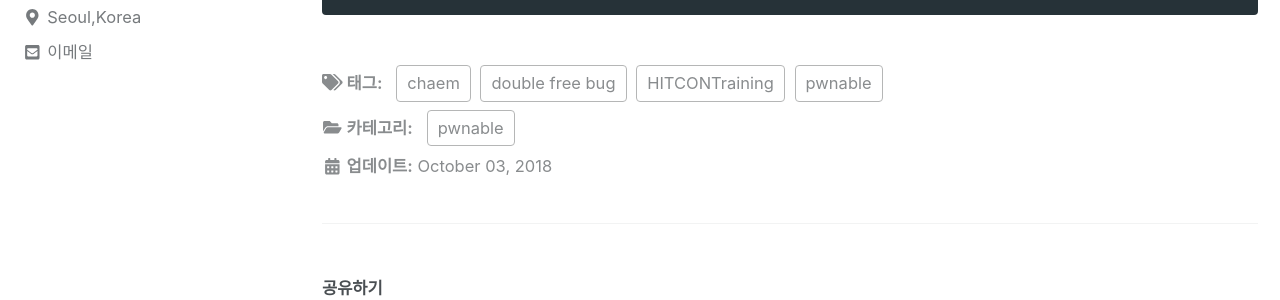
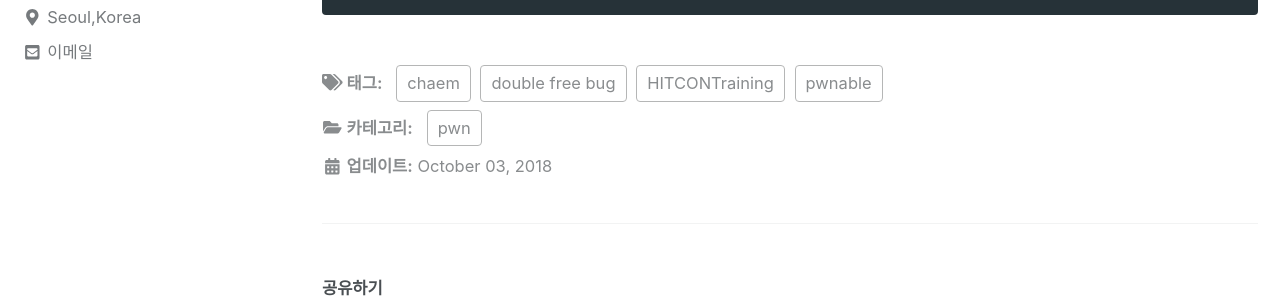
Before and after one commit to Hanchaemin/CHA3M.github.io, a Jekyll site: the page built from _posts/2018-10-03-hitcontraining-lab12.md, in a window 1280 px wide and 900 px high, scrolled down 8292 px. Shown: the part 142-442 px from the top of the window. Built offline with Jekyll 4.4.1, drawn with Linux system fonts in a browser that asks for light colours; nearby versions of some CDN libraries; comment, search, counter and statistics services are not loaded.

Commit message:
Update 2018-10-03-hitcontraining-lab12.md

```diff
--- a/_posts/2018-10-03-hitcontraining-lab12.md
+++ b/_posts/2018-10-03-hitcontraining-lab12.md
@@ -7,7 +7,7 @@ tags:
   - double free bug
   - chaem
 categories:
-  - pwnable
+  - pwn
 ---
 
 HITCON-Training이라는 15개의 문제가 있는 링크를 볼 수 있는데요!
```
